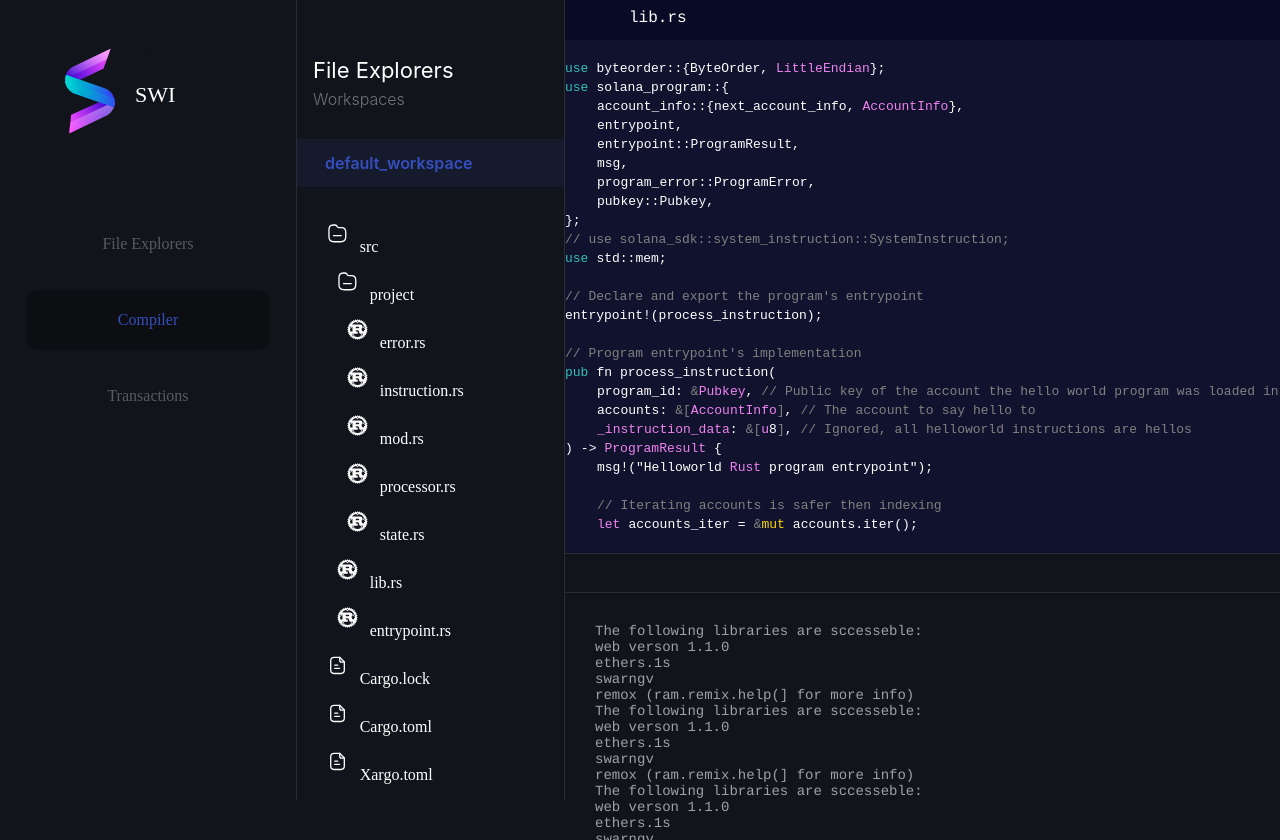
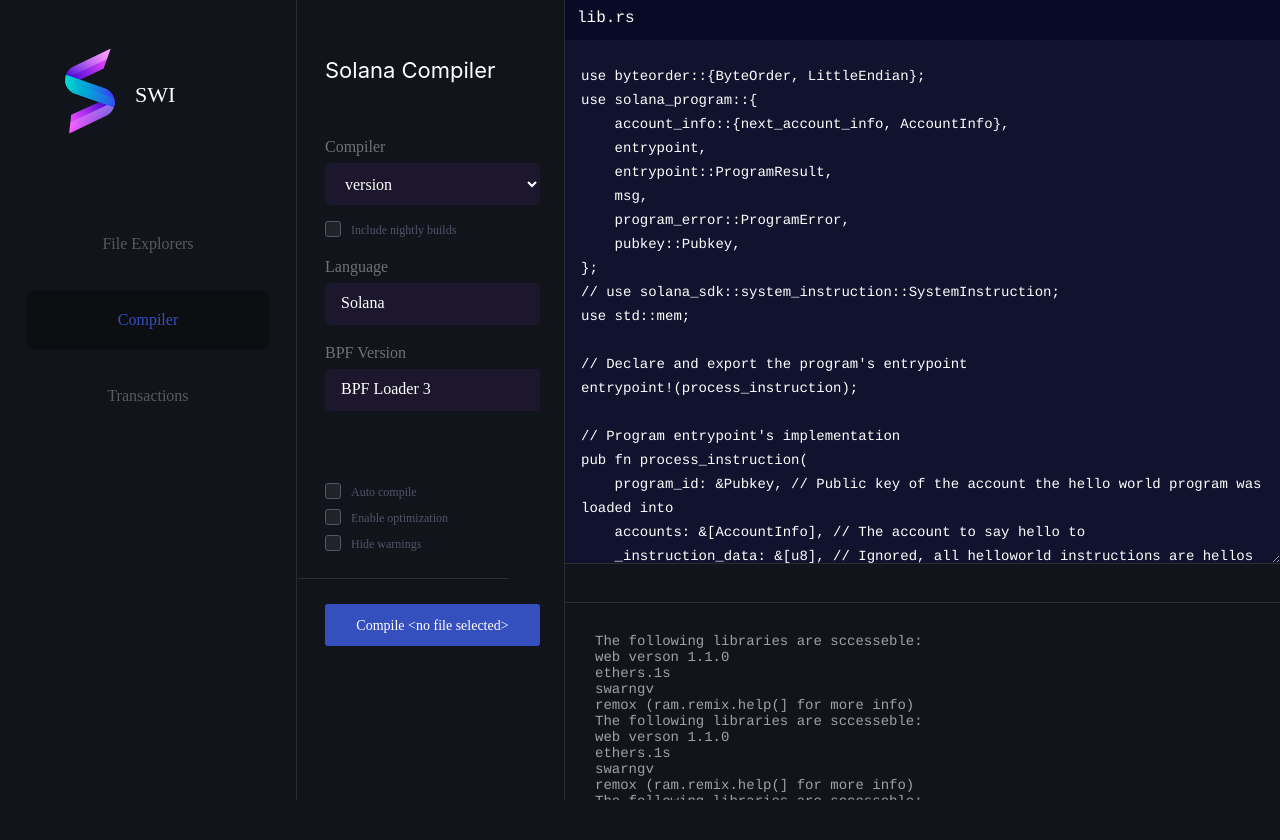
Before and after one commit to S-W-I/swi-frontend, a Next.js app: page /main in a window 1280 px wide. After the commit the page ends 800 px from the top, so only its background shows below. Built offline with nearby package versions, Linux system fonts and the light colour scheme.

Commit message:
Add compiler section

```diff
--- a/pages/main/index.tsx
+++ b/pages/main/index.tsx
@@ -27,8 +27,15 @@ import {
   MainEditingBody,
   EditingBodyProps,
 } from "components/core/editing/EditBody";
+
 import { MediumHeading } from "components/common/Text/styled";
+
+import { Checkbox } from "components/common/Checkbox";
+import { SelectList } from "components/common/SelectList";
+
 import { ExplorerFileSystem } from "components/core/fs/ExplorerFileSystem";
+import { CompilerSection } from "components/core/compiler/CompilerSection";
+
 import {
   ExplorerHeadingContainer,
   FileExplorerHeading,
@@ -66,6 +73,7 @@ const ideSectionList: Section[] = [
 
 export default function Home() {
   const [currentSection, setCurrentSection] = React.useState(
+    // SectionType.FileExplorers
     SectionType.Compiler
   );
   const [currentSelectedFile, setCurrentSelectedFile] =
@@ -125,6 +133,33 @@ export default function Home() {
   };
   console.log({ filesystem: editableFileSystem.filesystem, editingBodyProps });
 
+  const sectionsMapping = {
+    [SectionType.FileExplorers]: (
+      <FilesystemSection className="separator">
+        <ExplorerHeadingContainer>
+          <FileExplorerHeading>File Explorers</FileExplorerHeading>
+          <FileExplorerSubHeading>Workspaces</FileExplorerSubHeading>
+        </ExplorerHeadingContainer>
+        <ExplorerWorkspaceLabel>default_workspace</ExplorerWorkspaceLabel>
+        <ExplorerFileSystem
+          filesystem={editableFileSystem.filesystem}
+          onSelectFile={(filename) => setCurrentSelectedFile(filename)}
+        />
+      </FilesystemSection>
+    ),
+    [SectionType.Compiler]: (
+      <FilesystemSection className="separator">
+        <ExplorerHeadingContainer>
+          <FileExplorerHeading>Solana Compiler</FileExplorerHeading>
+          {/* <FileExplorerSubHeading>Workspaces</FileExplorerSubHeading> */}
+
+          <CompilerSection />
+        </ExplorerHeadingContainer>
+      </FilesystemSection>
+    ),
+  };
+  const currentSectionComponent = sectionsMapping[currentSection];
+
   return (
     <div className="container">
       <Head>
@@ -154,17 +189,7 @@ export default function Home() {
           </IDEActionsFlex>
         </ViewSelectSection>
 
-        <FilesystemSection className="separator">
-          <ExplorerHeadingContainer>
-            <FileExplorerHeading>File Explorers</FileExplorerHeading>
-            <FileExplorerSubHeading>Workspaces</FileExplorerSubHeading>
-          </ExplorerHeadingContainer>
-          <ExplorerWorkspaceLabel>default_workspace</ExplorerWorkspaceLabel>
-          <ExplorerFileSystem
-            filesystem={editableFileSystem.filesystem}
-            onSelectFile={(filename) => setCurrentSelectedFile(filename)}
-          />
-        </FilesystemSection>
+        {currentSectionComponent}
         <MainTabSection>
           {!isNil(currentSelectedFile) && (
             <MainEditingBody {...editingBodyProps} />
@@ -192,6 +217,13 @@ export default function Home() {
           border-right: 1px solid rgba(255, 255, 255, 0.1);
         }
 
+        hr.simple {
+          border: none;
+          height: 1px;
+          background-color: rgba(255, 255, 255, 0.1);
+          width: 100%;
+        }
+
         * {
           box-sizing: border-box;
         }
--- /dev/null
+++ b/src/components/common/Button/index.tsx
@@ -0,0 +1,8 @@
+import React from "react";
+
+import { StyledButton } from "./styled";
+
+export const Button: React.FC<React.ButtonHTMLAttributes<{}>> = (props) => {
+  const { children, ...restProps } = props;
+  return <StyledButton {...restProps}>{children}</StyledButton>;
+};
--- /dev/null
+++ b/src/components/common/Button/styled.ts
@@ -0,0 +1,20 @@
+import styled from "styled-components";
+
+export const StyledButton = styled.button`
+  width: 215px;
+  height: 42px;
+
+  font-family: Poppins;
+  font-size: 14px;
+  font-style: normal;
+  font-weight: 300;
+  line-height: 21px;
+  letter-spacing: 0px;
+  text-align: left;
+
+  border: none;
+  background: rgba(54, 79, 191, 1);
+  text-align: center;
+  color: white;
+  border-radius: 3px;
+`;
--- /dev/null
+++ b/src/components/common/Checkbox/index.tsx
@@ -0,0 +1,27 @@
+import React from "react";
+
+import {
+  StyledCheckbox,
+  StyledCheckboxContainer,
+  StyledCheckboxLabel,
+} from "./styled";
+
+export const Checkbox: React.FC<{
+  checked: boolean;
+  onCheck: (newValue: boolean) => void;
+  name?: string;
+  value?: string;
+  label: string;
+}> = (props) => {
+  const { checked, label } = props;
+
+  return (
+    <StyledCheckboxContainer onClick={() => props.onCheck(!checked)}>
+      {/* <StyledCheckbox checked={checked}/> */}
+      <StyledCheckbox checked={checked}>
+        {checked && <img src="/app/common/mark.svg" />}
+      </StyledCheckbox>
+      {label && <StyledCheckboxLabel>{label}</StyledCheckboxLabel>}
+    </StyledCheckboxContainer>
+  );
+};
--- /dev/null
+++ b/src/components/common/Checkbox/styled.ts
@@ -0,0 +1,39 @@
+import styled from "styled-components";
+
+export const StyledCheckbox = styled.div`
+  margin-right: 10px;
+  height: 16px;
+  width: 16px;
+
+  border-radius: 3px;
+  border: 1px solid rgba(82, 84, 104, 1);
+  background-color: rgb(33, 34, 42);
+
+  & img {
+    margin-top: 3px;
+    display: block;
+    margin-left: 1px;
+  }
+`;
+
+export const StyledCheckboxContainer = styled.div`
+  margin-top: 8px;
+
+  display: flex;
+  flex-direction: row;
+  flex-wrap: nowrap;
+
+  cursor: pointer;
+`;
+export const StyledCheckboxLabel = styled.label`
+  font-family: Poppins;
+  font-size: 12px;
+  font-style: normal;
+  font-weight: 400;
+  line-height: 18px;
+  letter-spacing: 0px;
+  text-align: left;
+
+  color: rgba(82, 84, 104, 1);
+  cursor: pointer;
+`;
--- /dev/null
+++ b/src/components/common/SelectList/index.tsx
@@ -0,0 +1,43 @@
+import React from "react";
+
+import {
+  StyledSelectList,
+  StyledSelectLabel,
+  StyledListContainer,
+  StyledEmptyList,
+} from "./styled";
+
+export type SelectListLabel = {
+  value: string;
+};
+
+export type SelectItem = {
+  name: string;
+  value: string;
+  selected?: boolean;
+  disabled?: boolean;
+};
+export const SelectList: React.FC<{
+  // name: string;
+  values: SelectItem[];
+  labelProps?: SelectListLabel;
+}> = (props) => {
+  const listValues = props.values.map(({ name, ...rest }) => (
+    <option {...rest}>{name}</option>
+  ));
+
+  return (
+    <StyledListContainer>
+      {props.labelProps && (
+        <StyledSelectLabel>{props.labelProps!.value}</StyledSelectLabel>
+      )}
+      {listValues.length === 1 ? (
+        <StyledEmptyList>
+          <span>{props.values[0]!.value}</span>
+        </StyledEmptyList>
+      ) : (
+        <StyledSelectList>{listValues}</StyledSelectList>
+      )}
+    </StyledListContainer>
+  );
+};
--- /dev/null
+++ b/src/components/common/SelectList/styled.ts
@@ -0,0 +1,54 @@
+import styled from "styled-components";
+
+const textStyle = `
+  font-family: Poppins;
+  font-size: 16px;
+  font-style: normal;
+  font-weight: 300;
+  line-height: 24px;
+  letter-spacing: 0px;
+  text-align: left;
+`;
+
+export const StyledListContainer = styled.div`
+  ${textStyle}
+
+  display: flex;
+  flex-direction: column;
+  margin: 16px 0;
+`;
+
+const listStyle = `
+  ${textStyle}
+
+  width: 215px;
+  height: 42px;
+
+  border: none;
+  border-radius: 4px;
+  background: rgba(28, 23, 44, 1);
+  color: white;
+
+  padding: 4px;
+  padding-left: 16px;
+`;
+
+export const StyledSelectList = styled.select`
+  ${listStyle};
+`;
+
+export const StyledEmptyList = styled.div`
+  ${listStyle};
+
+  & span {
+    display: block;
+    margin-top: 4px;
+  }
+
+`;
+
+export const StyledSelectLabel = styled.label`
+  margin-bottom: 4px;
+  font-weight: 300 !important;
+  color: rgba(255, 255, 255, 0.4);
+`;
--- /dev/null
+++ b/src/components/core/compiler/CompilerSection/index.tsx
@@ -0,0 +1,55 @@
+import { Checkbox } from "components/common/Checkbox";
+import { SelectList } from "components/common/SelectList";
+import { Button } from "components/common/Button";
+
+import React from "react";
+
+import { StyledCompilerSection, MiscOptionsContainer } from "./styled";
+
+export const CompilerSection: React.FC<{}> = (props) => {
+  const [nightlyEnabled, triggerNightly] = React.useState(false);
+
+  return (
+    <StyledCompilerSection>
+      <SelectList
+        labelProps={{ value: "Compiler" }}
+        values={[
+          { name: "version", value: "0.8.1" },
+          { name: "version", value: "0.8.5" },
+        ]}
+      />
+      <Checkbox
+        label="Include nightly builds"
+        checked={nightlyEnabled}
+        onCheck={triggerNightly}
+      />
+      <SelectList
+        labelProps={{ value: "Language" }}
+        values={[{ name: "solana", value: "Solana" }]}
+      />
+      <SelectList
+        labelProps={{ value: "BPF Version" }}
+        values={[{ name: "bpf", value: "BPF Loader 3" }]}
+      />
+      <MiscOptionsContainer>
+        <Checkbox
+          label="Auto compile"
+          checked={nightlyEnabled}
+          onCheck={triggerNightly}
+        />
+        <Checkbox
+          label="Enable optimization"
+          checked={nightlyEnabled}
+          onCheck={triggerNightly}
+        />
+        <Checkbox
+          label="Hide warnings"
+          checked={nightlyEnabled}
+          onCheck={triggerNightly}
+        />
+      </MiscOptionsContainer>
+      <hr className="simple" />
+      <Button>Compile {"<no file selected>"}</Button>
+    </StyledCompilerSection>
+  );
+};
--- /dev/null
+++ b/src/components/core/compiler/CompilerSection/styled.ts
@@ -0,0 +1,16 @@
+import styled from "styled-components";
+
+export const StyledCompilerSection = styled.div`
+  margin-top: 48px;
+
+  & hr {
+    border: none;
+    margin: 25px 0;
+    margin-left: -27px;
+    width: calc(100% + 55px);
+  }
+`;
+
+export const MiscOptionsContainer = styled.div`
+  margin-top: 72px;
+`;
--- a/src/components/core/editing/EditBody/index.tsx
+++ b/src/components/core/editing/EditBody/index.tsx
@@ -1,6 +1,6 @@
 import { FileSystemSnake } from "parser/file";
 import React from "react";
-import { flatten } from "lodash";
+import { flatten, invert } from "lodash";
 import { MainLogConsole } from "../LogConsole";
 import {
   StyledMainEditingBodyLineCounter,
@@ -23,11 +23,18 @@ class EditViewColors {
   static Ref = "gold";
 }
 
-const isAlphabetCharacter = (charCode: number) => {
-  return (
-    (charCode >= 65 && charCode <= 90) || (charCode >= 97 && charCode <= 122)
-  );
-};
+class CodeKeywords {
+  static readonly RegexToColorsMap: { [x: string]: string[] } = {
+    // ["/use|pub|crate/"]: EditViewColors.DeclarationKeyword,
+    [EditViewColors.DeclarationKeyword]: ["^(use|pub|crate)$", "^[A-z]!$"],
+  };
+}
+
+// const isAlphabetCharacter = (charCode: number) => {
+//   return (
+//     (charCode >= 65 && charCode <= 90) || (charCode >= 97 && charCode <= 122)
+//   );
+// };
 
 const MainTextArea: React.FC<{ code: string }> = (props) => {
   if (!props.code) {
@@ -35,132 +42,43 @@ const MainTextArea: React.FC<{ code: string }> = (props) => {
   }
 
   const splittedCode = props.code.split("\n");
+  const html = splittedCode.map((line) => {
+    const mappedLine = line.split(" ").map((word) => {
+      const keywords = Object.keys(CodeKeywords.RegexToColorsMap);
+      // const colors = invert(CodeKeywords.RegexToColorsMap);
+      // console.log({ colors })
+      for (let i = 0; i < keywords.length; i++) {
+        const keywordKey = keywords[i];
+        const color = keywordKey;
 
-  const html = splittedCode.map((line) => {
-    if (line.slice(0, 2) === "//") {
-      return (
-        <StyledMainTextAreaLine>
-          <StyledMainTextAreaWord color={EditViewColors.Commented}>
-            {line}
-          </StyledMainTextAreaWord>
-        </StyledMainTextAreaLine>
-      );
-    }
+        // const [regexList, color] = colors[i];
+        const regexList = CodeKeywords.RegexToColorsMap[keywordKey];
 
-    let isCommentedLine = false;
+        for (let j = 0; j < regexList.length; j++) {
+          const regexp = new RegExp(regexList[j]);
+          console.log({ color });
 
-    const lineByWords = line.split(" ").map((word, i, words) => {
-      let color = "white";
-      const [prev, next] = [words[i - 1], words[i + 1]];
-
-      // if (prev && isAlphabetCharacter(prev.charCodeAt(0)) && word === "!" && next && next === )
-
-      if (isCommentedLine) {
-        return (
-          <StyledMainTextAreaWord color={EditViewColors.Commented}>
-            {word}
-          </StyledMainTextAreaWord>
-        );
-      }
-      if ("//" === word) {
-        isCommentedLine = true;
-        return (
-          <StyledMainTextAreaWord color={EditViewColors.Commented}>
-            {word}
-          </StyledMainTextAreaWord>
-        );
-      }
-      if ("let" === word) {
-        return (
-          <StyledMainTextAreaWord color={EditViewColors.Class}>
-            {word}
-          </StyledMainTextAreaWord>
-        );
-      }
-
-      if ("&mut" === word) {
-        return [
-          <StyledMainTextAreaWord indistinct color={EditViewColors.Commented}>
-            &
-          </StyledMainTextAreaWord>,
-          <StyledMainTextAreaWord color={EditViewColors.Ref}>
-            mut
-          </StyledMainTextAreaWord>,
-        ];
-      }
-      if (["!=", "==", "<", ">", "<=", ">="].includes(word)) {
-        const [left, right] = word.split("");
-        return [
-          <StyledMainTextAreaWord indistinct color={EditViewColors.Ref}>
-            {left}
-          </StyledMainTextAreaWord>,
-          <StyledMainTextAreaWord color={EditViewColors.Ref}>
-            {right}
-          </StyledMainTextAreaWord>,
-        ];
-      }
-
-      if (["impl", "pub", "use", "crate"].includes(word)) {
-        color = EditViewColors.DeclarationKeyword;
-      }
-      if (word[0] && word[0] === word[0].toUpperCase()) {
-        const color = EditViewColors.Class;
-
-        return [
-          word.split("").map((x) => {
-            if (["[", "]", "&"].includes(x)) {
-              return (
-                <StyledMainTextAreaWord
-                  indistinct
-                  color={EditViewColors.Commented}
-                >
-                  {x}
-                </StyledMainTextAreaWord>
-              );
-            }
-
-            if (isAlphabetCharacter(x.charCodeAt(0)) || x === "_") {
-              return (
-                <StyledMainTextAreaWord indistinct color={color}>
-                  {x}
-                </StyledMainTextAreaWord>
-              );
-            }
+          if (regexp.exec(word)) {
             return (
-              <StyledMainTextAreaWord indistinct color={EditViewColors.Default}>
-                {x}
+              <StyledMainTextAreaWord color={color}>
+                {word}
               </StyledMainTextAreaWord>
             );
-          }),
-          <StyledMainTextAreaWord
-            color={EditViewColors.Default}
-          ></StyledMainTextAreaWord>,
-        ];
-        // <StyledMainTextAreaWord color={color}>{word}</StyledMainTextAreaWord>
+          }
+
+          continue;
+        }
       }
-
-      if (["("].includes(word)) {
-        <StyledMainTextAreaWord color={EditViewColors.FnName}>
+      return (
+        <StyledMainTextAreaWord color={EditViewColors.Default}>
           {word}
-        </StyledMainTextAreaWord>;
-      }
-
-      return (
-        <StyledMainTextAreaWord color={color}>{word}</StyledMainTextAreaWord>
+        </StyledMainTextAreaWord>
       );
-      // switch (word) {
-      //   case :
-      //   default:
-      //     return { __html: `<span class="unstyled">${word}</span>` }
-      // }
-      // return { __html: `<span>${word}</span>` }
     });
-    const mappedLine = flatten(lineByWords);
-
     return <StyledMainTextAreaLine>{mappedLine}</StyledMainTextAreaLine>;
   });
 
-  return <StyledMainTextArea style={{}}>{html}</StyledMainTextArea>;
+  return <StyledMainTextArea>{html}</StyledMainTextArea>;
 };
 
 const MainEditingBodyLineCounter: React.FC<{ numberOfLines: number }> = (
@@ -185,7 +103,7 @@ export type EditingBodyProps = {
 
 // const TEMPORARY_VIEWED_FILES_COUNT = 3
 
-const CONSOLE_HEIGHT = 247;
+const CONSOLE_HEIGHT = 197;
 
 export const MainEditingBody: React.FC<EditingBodyProps> = (props) => {
   const sourceCode = props.sourceCode || "";
@@ -197,20 +115,20 @@ export const MainEditingBody: React.FC<EditingBodyProps> = (props) => {
     <MainEditingBodyContainer consoleHeight={CONSOLE_HEIGHT}>
       <MainEditingBodyTopBar>{props.filename}</MainEditingBodyTopBar>
       <MainEditingBodyFile>
-        {/* <MainEditingBodyCodeInput
+        <MainEditingBodyCodeInput
           value={sourceCode}
           onChange={(x) => {
             console.log({ x, val: x.target.value });
             props.onSourceCodeChange(x.target.value);
           }}
-        /> */}
-        <MainTextArea
+        />
+        {/* <MainTextArea
           code={sourceCode}
           // onChange={(x) => {
           //   console.log({ x, val: x.target.value });
           //   props.onSourceCodeChange(x.target.value);
           // }}
-        />
+        /> */}
       </MainEditingBodyFile>
       <MainLogConsole consoleHeight={CONSOLE_HEIGHT} />
     </MainEditingBodyContainer>
--- a/src/components/core/editing/EditBody/styled.ts
+++ b/src/components/core/editing/EditBody/styled.ts
@@ -1,7 +1,7 @@
 import styled from "styled-components";
 
 export const MainEditingBodyContainer = styled.div`
-  height: calc(100% - 40px - ${(props) => props.consoleHeight}px);
+  height: calc(100% - 80px - ${(props) => props.consoleHeight}px);
 `;
 
 export const MainEditingBodyTopBar = styled.div`
@@ -13,7 +13,8 @@ export const MainEditingBodyTopBar = styled.div`
   font-family: Courier;
   line-height: 24px;
   padding-top: 6px;
-  padding-left: 64px;
+  padding-left: 12px;
+  // padding-left: 64px;
 `;
 
 export const MainEditingBodyFile = styled.div`
--- a/src/components/core/fs/ExplorerFileSystem/styled.ts
+++ b/src/components/core/fs/ExplorerFileSystem/styled.ts
@@ -80,7 +80,8 @@ export const FileExplorerSubHeading = styled(FileExplorerHeading)`
 `;
 
 export const ExplorerHeadingContainer = styled.div`
-  padding: 54px 28px 28px 16px;
+  // padding: 54px 28px 28px 16px;
+  padding: 54px 28px 28px 28px;
 `;
 
 export const ExplorerWorkspaceLabel = styled.h3`
```
Also changed, not shown: public/app/common/mark.svg (added).
